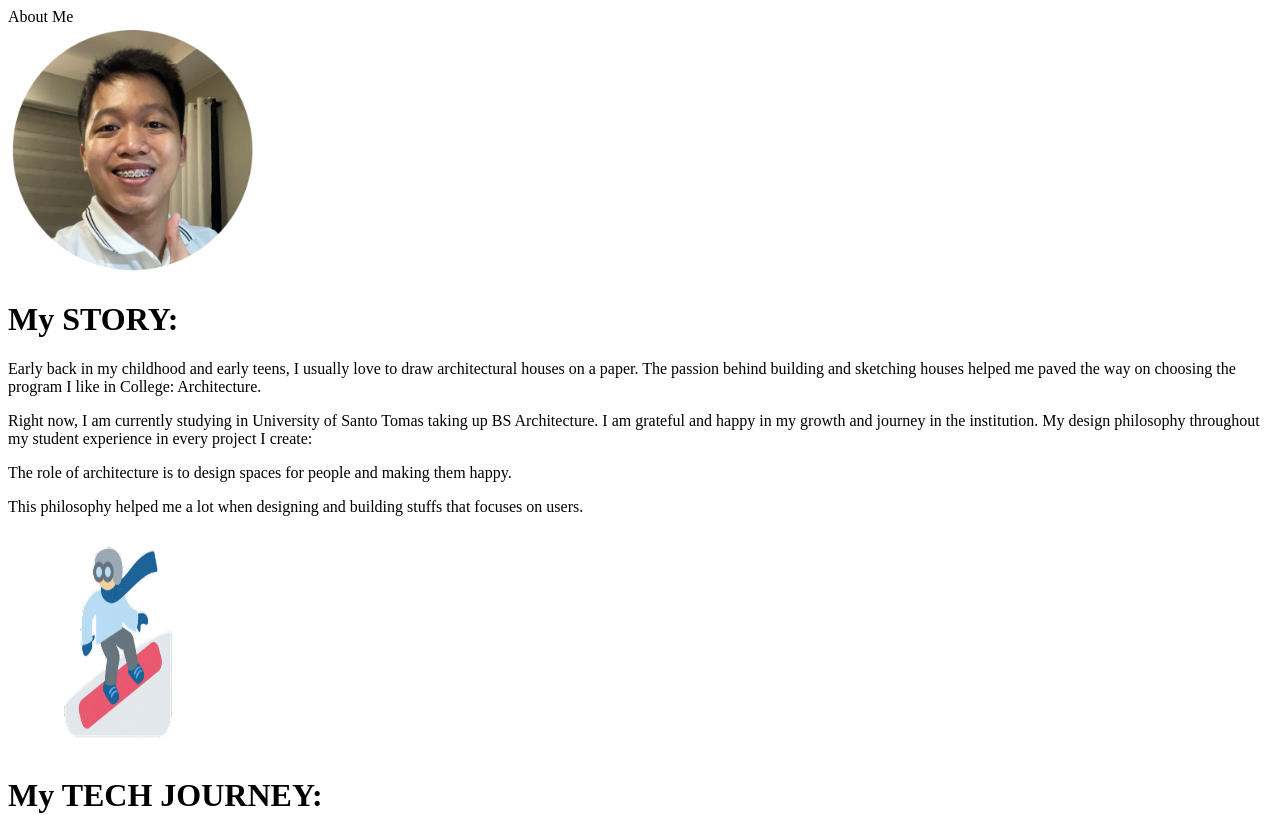
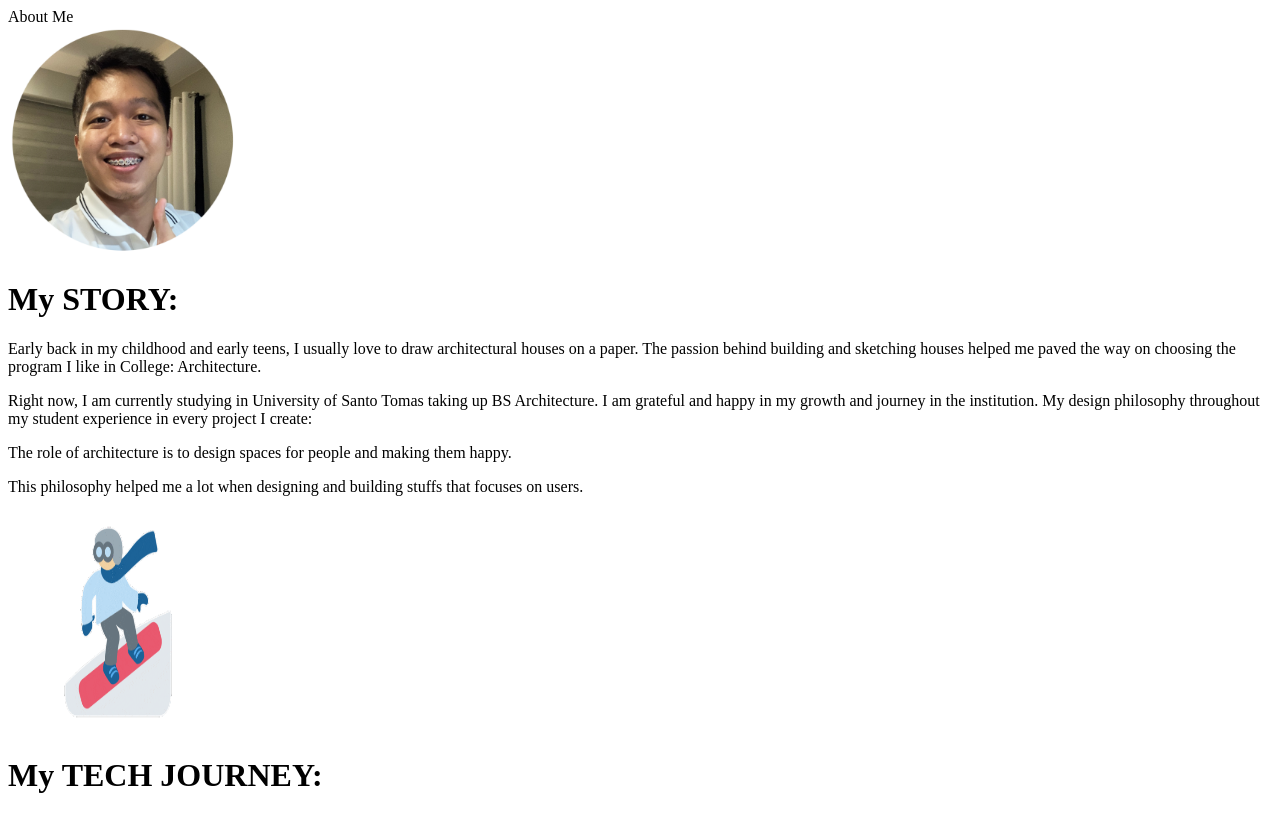
Before and after one commit to johncanero/johncanero-website, a Next.js app: page /about in a window 1280 px wide. Shown: the top 815 px of the page. Built offline with nearby package versions, Linux system fonts and the light colour scheme.

Commit message:
Change the size of the logo and thicken the border

```diff
--- a/pages/about.tsx
+++ b/pages/about.tsx
@@ -11,9 +11,9 @@ const about = () => {
       {/* John Cañero Logo */}
       <div className="flex justify-center mt-6">
         <Image
-          src="/images/johncanero3.2.png"
-          width={250}
-          height={250}
+          src="/images/johncanero3.3.png"
+          width={230}
+          height={230}
           alt="Snowboarder"
         />
       </div>
```
Also changed, not shown: public/images/johncanero3.3.png (added).
